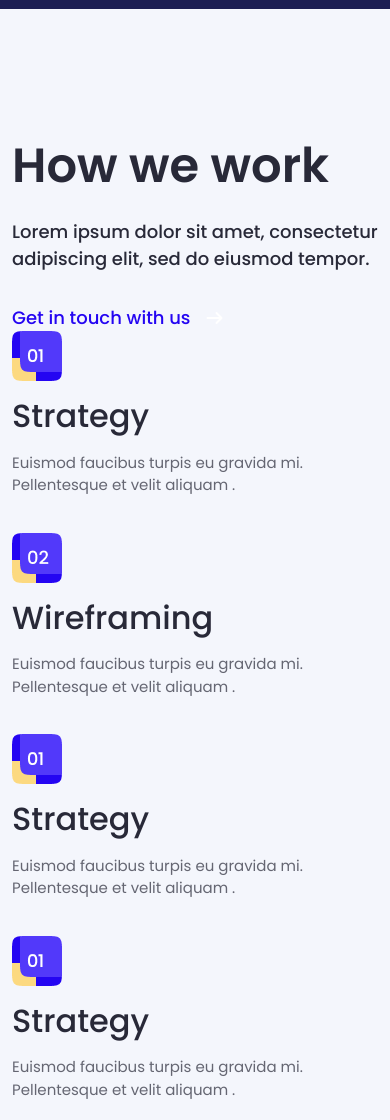
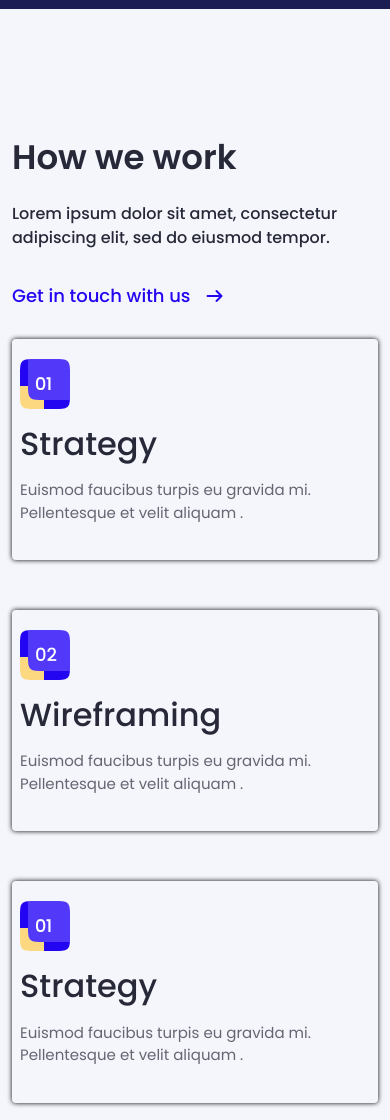
Before and after one commit to sajibkhandev/Finsweet_2503, a plain HTML site: page index.html in a window 390 px wide. Shown: the part 840-1960 px from the top of the page. Drawn offline with Linux system fonts and the light colour scheme.

Commit message:
work part responsive done

```diff
--- a/css/responsive.css
+++ b/css/responsive.css
@@ -53,7 +53,7 @@
 /* Navber part end */
 /* Banner part start */
 
-/* Banner part end */
+
 .banner {
 	padding-top: 95px;
 	padding-bottom: 123px;
@@ -103,5 +103,40 @@
     width: 90%;
 
 }
+/* Banner part end */
+/* work part start */
+.work h2 {
+	font-size: 34px;
 
 }
+.work p {
+	font-size: 16px;
+
+	width: auto;
+}
+.common-icon {
+  position: absolute;
+  top: 5px;
+  right: -34px;
+  transition: 0.4s;
+  color: #2405f2;
+  margin-bottom: 30px;
+}
+.common-ani:hover .common-icon {
+  right: -34px;
+}
+.work .item {
+    margin-top: 30px;
+	width: 100%;
+	padding: 20px 8px;
+	box-shadow: 0px 0px 5px black;
+	border-radius: 4px;
+}
+.work .item p {
+
+	width: auto;
+
+}
+/* work part end */
+
+}
```
